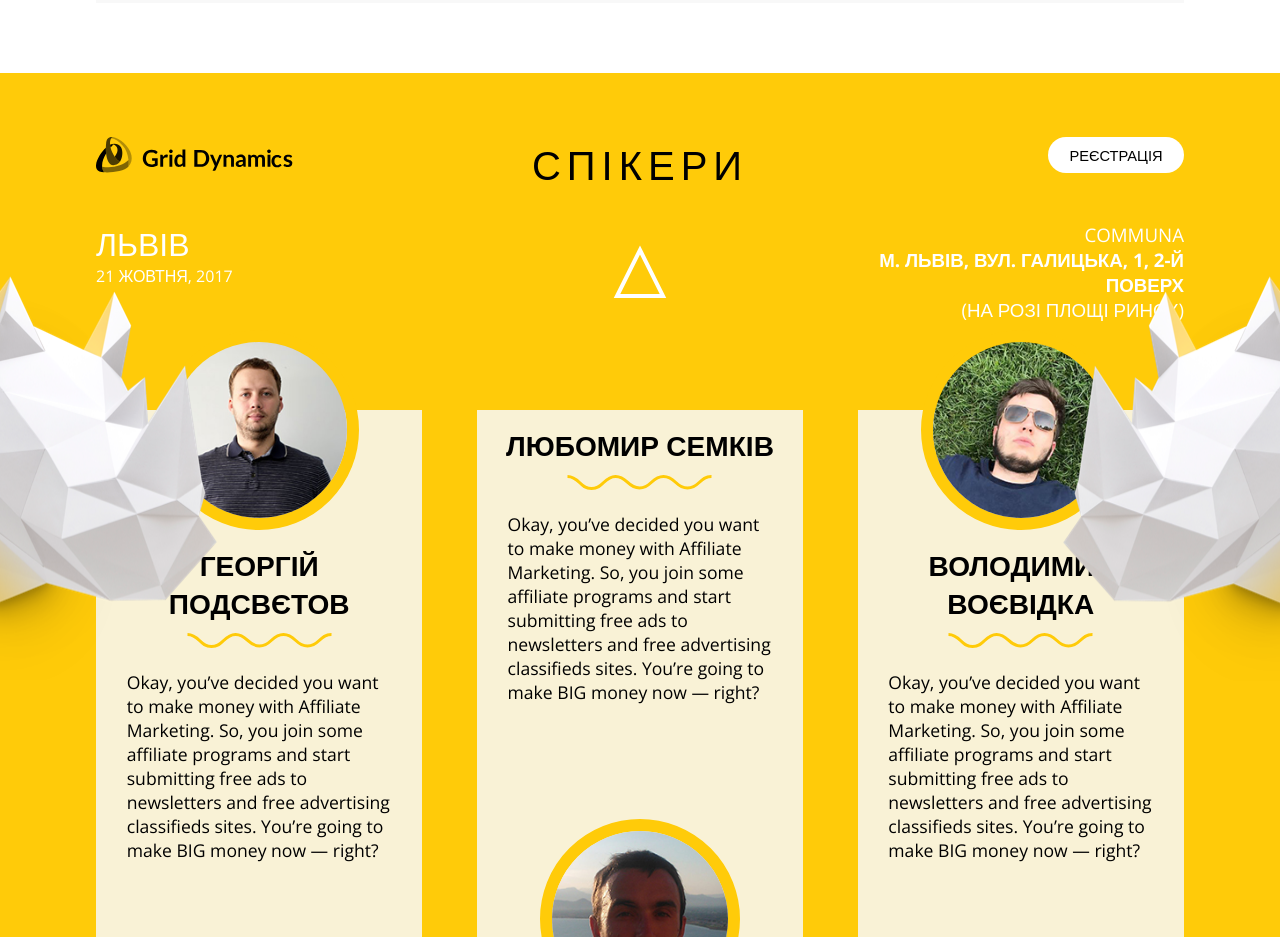
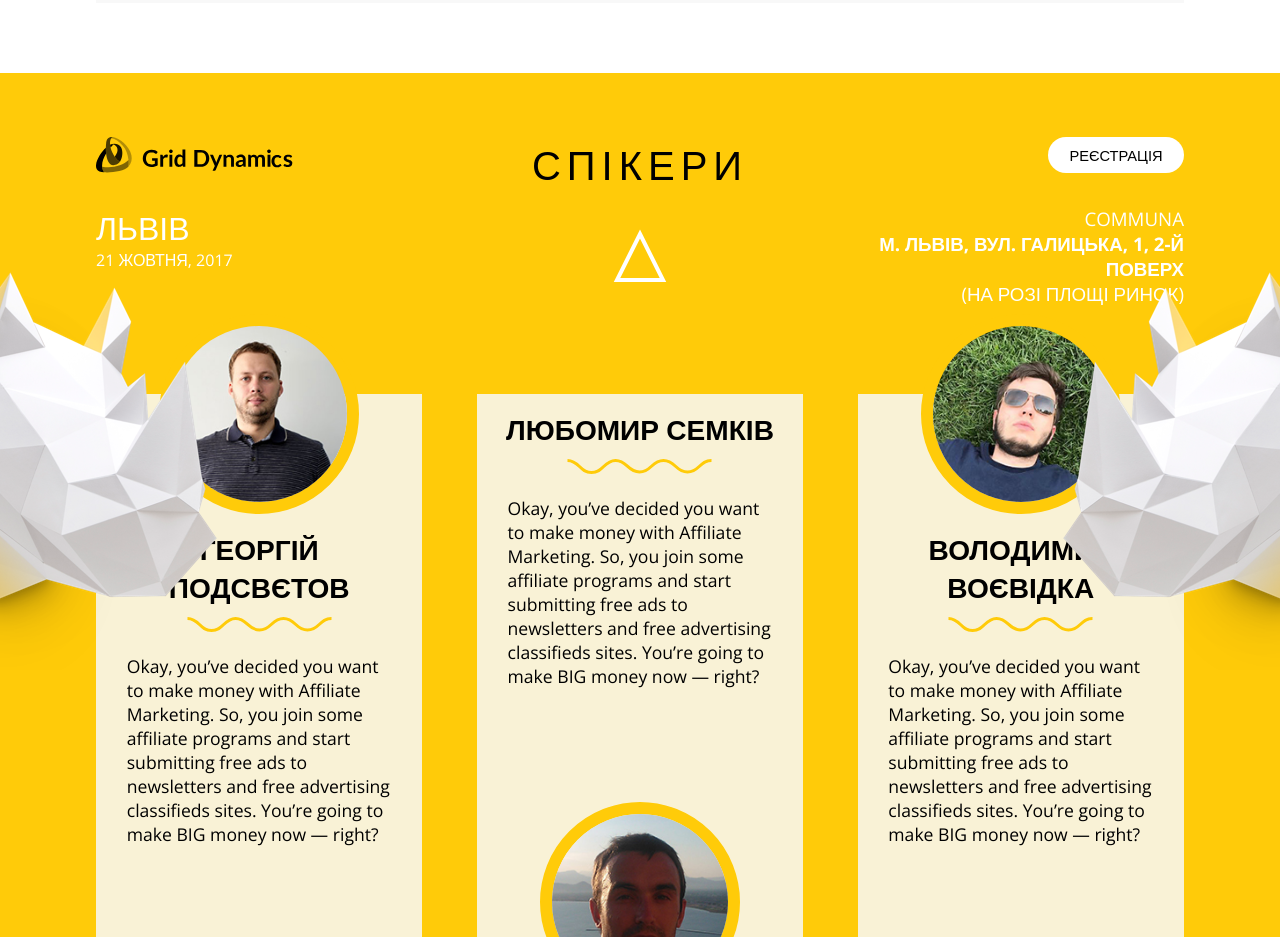
Before and after one commit to prezlyataa/dynamictalks.io, a website: page index.html in a window 1280 px wide. Shown: the part 1480-2417 px from the top of the page. Drawn offline with nearby package versions, Linux system fonts and the light colour scheme; files that its build step writes are made by us from their sources.

Commit message:
smaller paddings

```diff
--- a/assets/styles/speakers.scss
+++ b/assets/styles/speakers.scss
@@ -49,7 +49,7 @@ section {
       background: url("./images/logo.svg") no-repeat;
       height: 36px;
       width: 200px;
-      padding-bottom: 15%;
+      padding-bottom: 10%;
     }
 
     .date {
@@ -80,7 +80,7 @@ section {
       letter-spacing: 6px;
       text-align: center;
       text-transform: uppercase;
-      padding-bottom: 15%;
+      padding-bottom: 10%;
     }
 
     .triangle {
@@ -113,7 +113,7 @@ section {
     }
 
     .address {
-      padding-top: 15%;
+      padding-top: 10%;
 
       h3 {
         color: $color-white;
```
